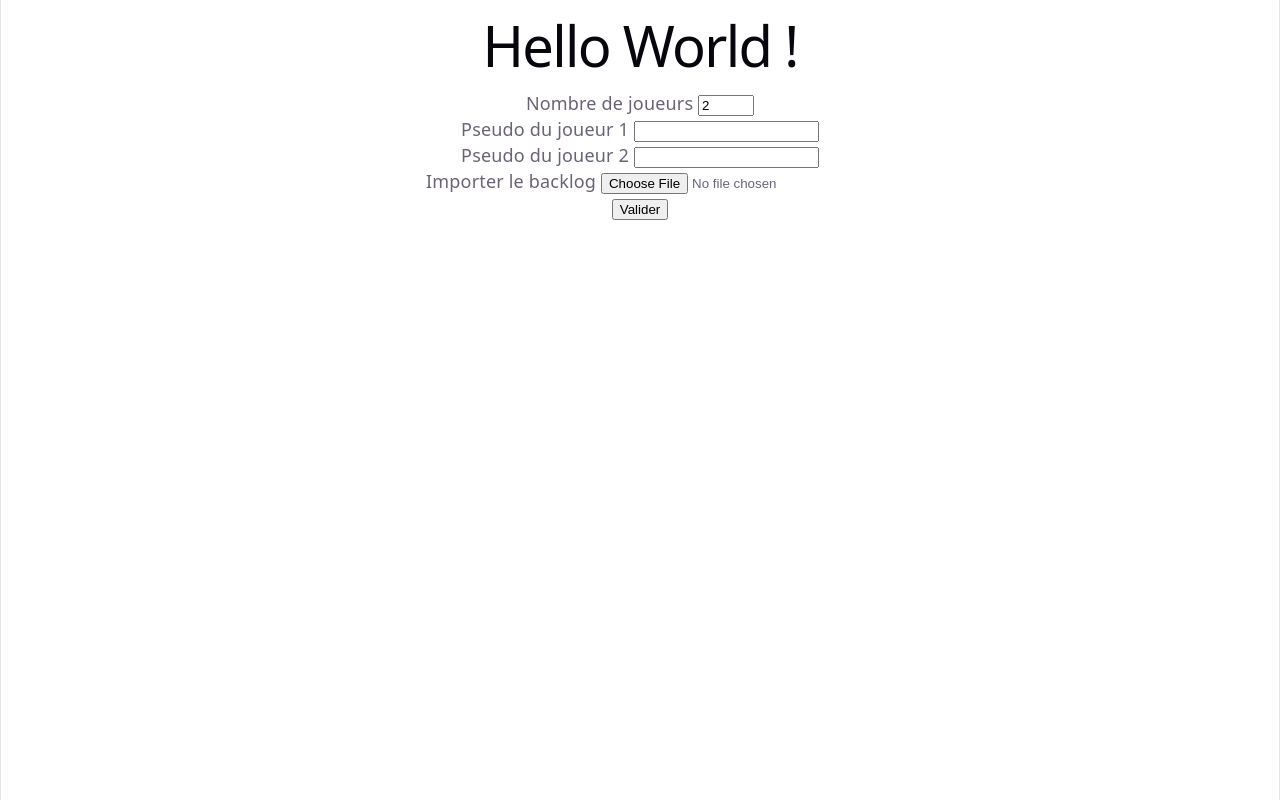
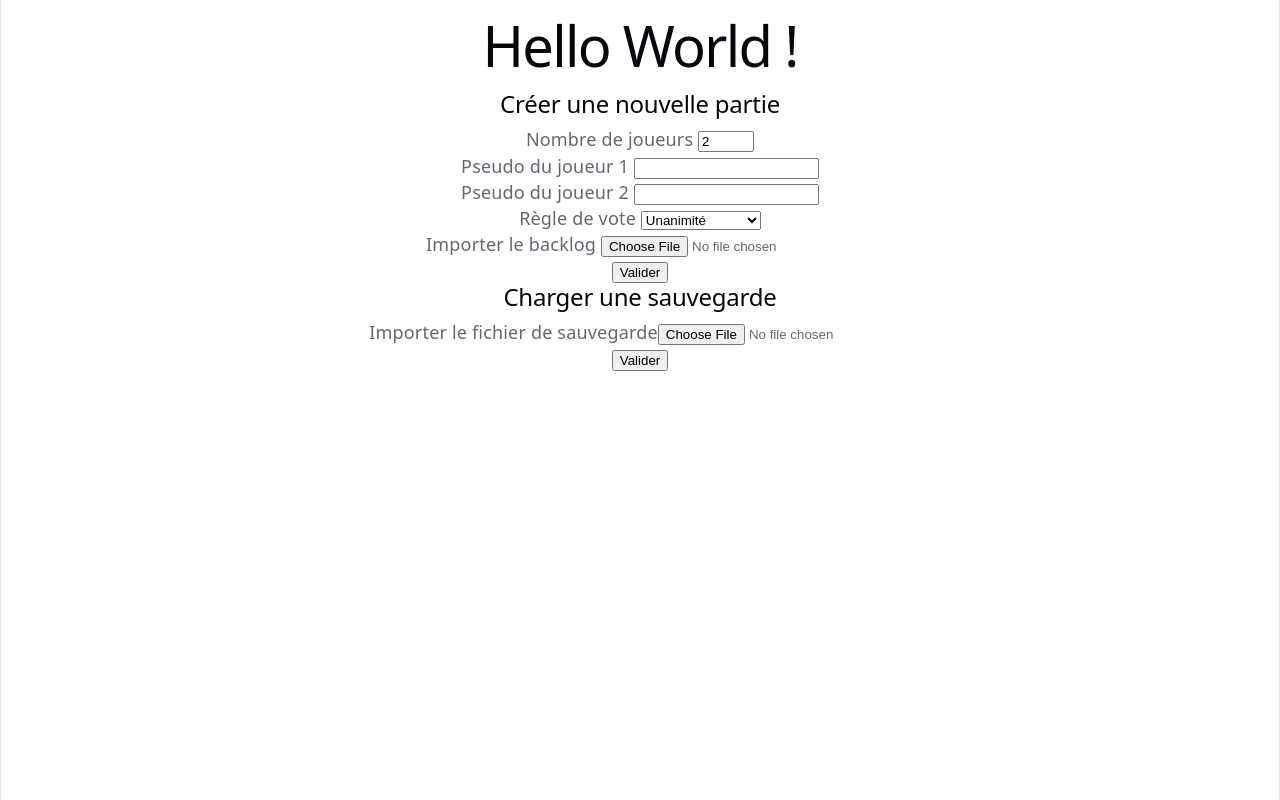
Before and after one commit to Clad0006/CAPI-B1-7, a React (Vite) app: page / in a window 1280 px wide. Built offline with nearby package versions, Linux system fonts and the light colour scheme; a web font is replaced by a local one.

Commit message:
feat(us-06) : Ajout de l'importation d'un fichier de sauvegarde

```diff
--- a/src/components/ConfigForm/configForm.jsx
+++ b/src/components/ConfigForm/configForm.jsx
@@ -2,7 +2,7 @@ import React from "react";
 import { useLocation } from 'wouter';
 
 function ConfigForm() {
-    function validateJSON(data) {
+    function validateJSONbacklog(data) {
         if (typeof data !== 'object' || data === null || Array.isArray(data)) {
             return false;
         }
@@ -26,12 +26,34 @@ function ConfigForm() {
             );
         });
     }
+    function validateJSONstate(data) {
+        if (typeof data !== 'object' || data === null || Array.isArray(data)) {
+            return false;
+        }
+
+        if (typeof data.fonctionnalite_courrante !== 'number' || typeof data.regle !== 'string') {
+            return false;
+        }
+
+        if (!validateJSONbacklog(data.backlog)) {
+            return false;
+        }
+
+        if (!Array.isArray(data.joueurs)) {
+            return false;
+        }
+
+        return data.joueurs.every(j => {
+            return (typeof j === 'string' && true && !Array.isArray(j));
+        });
+    }
     const [, navigate] = useLocation();
     const [erreur, setErreur] = React.useState(null);
     const [nbJoueurs, setNbJoueurs] = React.useState(2);
     const [message, setMessage] = React.useState(null);
-    async function handleSubmit(event){
+    async function handleBacklogSubmit(event){
         event.preventDefault();
+        sessionStorage.clear();
         const formData = new FormData(event.target);
         const pseudos = Array.from({ length: nbJoueurs }, (_, i) =>
             formData.get(`pseudo-${i}`).trim()
@@ -46,12 +68,19 @@ function ConfigForm() {
         } else {
             sessionStorage.setItem("playersData", JSON.stringify(pseudos));
         }
+        const regle = formData.get('regle');
+        if (regle !== "STRICT" && regle !== "ABSMAJ") {
+            setMessage("Règle invalide");
+            return;
+        } else {
+            sessionStorage.setItem("regle", regle);
+        }
         const file = formData.get('backlog');
         if (!file || file.size === 0) return;
         try {
             const text = await file.text();
             const jsonData = JSON.parse(text);
-            if (!validateJSON(jsonData)) {
+            if (!validateJSONbacklog(jsonData)) {
                 alert("Format JSON invalide !");
                 return;
             }
@@ -62,9 +91,54 @@ function ConfigForm() {
             setErreur("Erreur lors de l'importation du backlog : impossible de lire le fichier");
         }
     }
+    async function handleStateSubmit(event){
+        event.preventDefault();
+        sessionStorage.clear();
+        const formData = new FormData(event.target);
+        const file = formData.get('state');
+        if (!file || file.size === 0) return;
+        try {
+            const text = await file.text();
+            const jsonData = JSON.parse(text);
+            if (!validateJSONstate(jsonData)) {
+                alert("Format JSON invalide !");
+                return;
+            }
+            sessionStorage.setItem('backlogData', JSON.stringify(jsonData.backlog));
+            const pseudos = jsonData.joueurs;
+            if (pseudos.includes("")) {
+                setMessage("Pseudos vides dans la sauvegarde");
+                return;
+            } else if (new Set(pseudos).size !== pseudos.length) {
+                setMessage("Pseudos dupliqués dans la sauvegarde");
+                return;
+            } else {
+                sessionStorage.setItem("playersData", JSON.stringify(pseudos));
+            }
+            const regle = jsonData.regle;
+            if (regle !== "STRICT" && regle !== "ABSMAJ") {
+                setMessage("Règle invalide dans la sauvegarde");
+                return;
+            } else {
+                sessionStorage.setItem("regle", regle);
+            }
+            const currFeat = jsonData.fonctionnalite_courrante;
+            if (currFeat < 0 || currFeat >= jsonData.backlog.fonctionnalites.length) {
+                setMessage("Fonctionnalité courante invalide dans la sauvegarde");
+                return;
+            } else {
+                sessionStorage.setItem("currentFeature", currFeat);
+            }
+            navigate('/poker');
+        } catch (error) {
+            console.error(error);
+            setErreur("Erreur lors de l'importation de la sauvegarde : impossible de lire le fichier");
+        }
+    }
     return (
         <div>
-            <form onSubmit={handleSubmit}>
+            <h2>Créer une nouvelle partie</h2>
+            <form onSubmit={handleBacklogSubmit}>
                 <label htmlFor="nbJoueurs">Nombre de joueurs </label>
                 <input
                     id="nbJoueurs"
@@ -81,8 +155,24 @@ function ConfigForm() {
                         <input id={`pseudo-${i}`} name={`pseudo-${i}`} type="text" />
                     </div>
                 ))}
+                <label htmlFor="regle">Règle de vote </label>
+                <select id="regle" name="regle" defaultValue="STRICT">
+                    <option value="STRICT">Unanimité</option>
+                    <option value="ABSMAJ">Majorité absolue</option>
+                </select>
+                <br/>
                 <label htmlFor="backlog">Importer le backlog </label>
                 <input type="file" name="backlog" id={"file"}  required/>
+                <div>
+                    <button type="submit">Valider</button>
+                </div>
+            </form>
+            <p>{message}</p>
+            <p className={"error"}>{erreur}</p>
+            <h2>Charger une sauvegarde</h2>
+            <form onSubmit={handleStateSubmit}>
+                <label htmlFor="state">Importer le fichier de sauvegarde</label>
+                <input type="file" name="state" id={"file"}  required/>
                 <div>
                     <button type="submit">Valider</button>
                 </div>
--- a/src/components/Game/game.jsx
+++ b/src/components/Game/game.jsx
@@ -5,10 +5,10 @@ import Cards from "../Cards/cards.jsx";
 import validate, { rules } from "../../functions/validation.jsx";
 
 function Game({backlog}) {
-    const[funcId, setFuncId] = React.useState(0);
+    const[funcId, setFuncId] = React.useState(sessionStorage.getItem("currentFeature") ? parseInt(sessionStorage.getItem("currentFeature"))-1 : 0);
     const [playerId, setPlayerId] = React.useState(0);
     const[turn, setTurn] = React.useState(1);
-    const rule = rules.ABSMAJ;
+    const rule = sessionStorage.getItem("regle") ? sessionStorage.getItem("regle") : rules.ABSMAJ ;
     const playerdata = JSON.parse(
         sessionStorage.getItem('playersData') || '{}'
     );
@@ -42,7 +42,6 @@ function Game({backlog}) {
         setTurn(1);
         setFuncId(funcId + 1);
     }
-
 
     if(!currPlayer){ // s'il n'y a plus de joueurs à faire voter
         const result = validate(Array.from(currVote.values()), rule, turn);
@@ -83,7 +82,10 @@ function Game({backlog}) {
             );
         } else {
             return (
-                <h1>backlog estimé</h1>
+                <div>
+                    <h1>backlog estimé</h1>
+                    <button>Télécharger le résultat</button>
+                </div>
             );
         }
     }
```
Also changed, not shown: exemples/state_test.json (added, +13 -0 lines).
